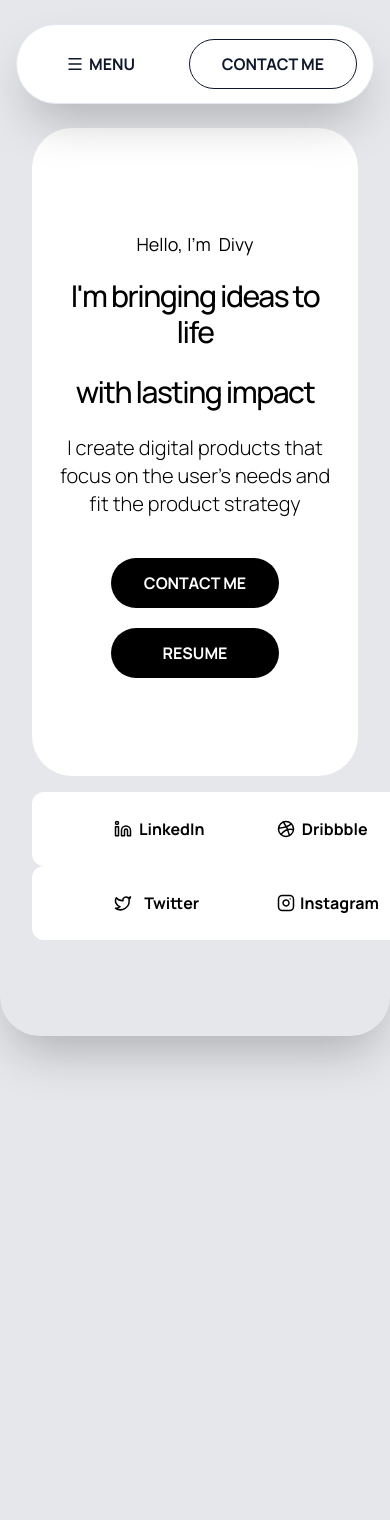
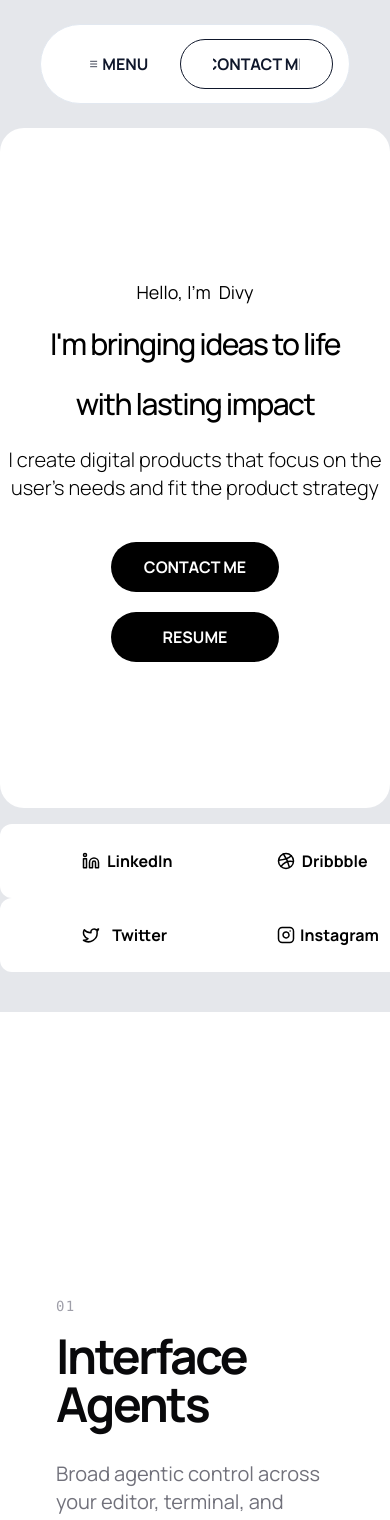
Before and after one commit to Divygupta208/Portfolio, a React (Vite) app: page / in a window 390 px wide. Shown: the top 1520 px of the page. Built offline with nearby package versions, Linux system fonts and the light colour scheme.

Commit message:
feat/hero section /my works section

```diff
--- a/src/components/home/HeroSection.tsx
+++ b/src/components/home/HeroSection.tsx
@@ -58,13 +58,13 @@ const Hero = () => {
   ];
 
   return (
-    <section className="min-h-screen w-full bg-[#E5E7EB] p-4 md:p-6 flex flex-col gap-4">
+    <section className="min-h-screen w-full bg-[#E5E7EB] flex flex-col gap-4">
       {/* Main Hero Card */}
       <motion.div
         variants={containerVariants}
         initial="hidden"
         animate="visible"
-        className="grow max-w-6xl bg-[white] rounded-[40px] flex flex-col items-center justify-center text-center px-6"
+        className="grow max-w-6xl bg-[white] rounded-3xl flex flex-col items-center justify-center text-center"
       >
         <div className="flex gap-2">
           <TextAnimation
--- a/src/components/home/SelectedWorks.tsx
+++ b/src/components/home/SelectedWorks.tsx
@@ -0,0 +1,182 @@
+import React, { useEffect, useRef, useState } from "react";
+import {
+    motion,
+    AnimatePresence,
+    useScroll,
+    useTransform,
+    useSpring,
+} from "framer-motion";
+
+const sections = [
+    {
+        id: 1,
+        title: "Interface Agents",
+        description:
+            "Broad agentic control across your editor, terminal, and browser for powerful development workflows.",
+        image:
+            "https://images.unsplash.com/photo-1485827404703-89b55fcc595e?q=80&w=2070&auto=format&fit=crop",
+    },
+    {
+        id: 2,
+        title: "First Experience",
+        description:
+            "Multiple agents at the same time, across any project, from one central mission control view.",
+        image:
+            "https://images.unsplash.com/photo-1550745165-9bc0b252726f?q=80&w=2070&auto=format&fit=crop",
+    },
+    {
+        id: 3,
+        title: "Built for Developers",
+        description:
+            "Antigravity is built for user trust, whether you are a professional developer or a hobbyist.",
+        image:
+            "https://images.unsplash.com/photo-1555066931-4365d14bab8c?q=80&w=2070&auto=format&fit=crop",
+    },
+];
+
+const SelectedWorks = () => {
+    const [activeIndex, setActiveIndex] = useState(0);
+    const containerRef = useRef<HTMLDivElement>(null);
+
+    /** Track scroll of entire section */
+    const { scrollYProgress } = useScroll({
+        target: containerRef,
+        offset: ["start end", "end start"],
+    });
+
+    /** Smooth physics */
+    const smoothProgress = useSpring(scrollYProgress, {
+        stiffness: 100,
+        damping: 30,
+    });
+
+    /**
+     * 🔥 PARALLAX ONLY DURING ENTRY
+     * 0 → 1 while section is entering viewport
+     * Then frozen
+     */
+    const parallaxProgress = useTransform(smoothProgress, [0, 0.25], [0, 1]);
+    const clampedProgress = useTransform(parallaxProgress, (v) =>
+        Math.min(v, 1)
+    );
+
+    /** CONTAINER PARALLAX (stops when sticky) */
+    const containerY = useTransform(
+        clampedProgress,
+        [0, 1],
+        ["40%", "0%"]
+    );
+
+    /** IMAGE MICRO PARALLAX (also stops) */
+    const imageY = useTransform(
+        clampedProgress,
+        [0, 1],
+        ["-50%", "0%"]
+    );
+
+    return (
+        <div
+            ref={containerRef}
+            className="relative bg-white"
+            style={{ minHeight: "300vh" }}
+        >
+            <div className="flex flex-col md:flex-row bg-white px-4 items-start max-w-7xl mx-auto">
+
+                {/* LEFT SIDE: TEXT CONTENT */}
+                <div className="w-full md:w-1/2 relative">
+                    {sections.map((section, index) => (
+                        <ContentSection
+                            key={section.id}
+                            index={index}
+                            section={section}
+                            onInView={() => setActiveIndex(index)}
+                        />
+                    ))}
+                </div>
+
+                {/* RIGHT SIDE: STICKY AREA */}
+                <div className="w-full md:w-1/2 h-screen sticky top-0 flex items-center justify-center p-6 overflow-hidden">
+
+                    {/* THE PARALLAX CONTAINER */}
+                    <motion.div
+                        style={{ y: containerY }}
+                        className="relative w-full h-[70vh] md:h-[80vh] overflow-hidden rounded-[40px] bg-zinc-100 border border-zinc-200/50 shadow-2xl will-change-transform"
+                    >
+                        <AnimatePresence mode="wait">
+                            <motion.div
+                                key={activeIndex}
+                                initial={{ opacity: 0 }}
+                                animate={{ opacity: 1 }}
+                                exit={{ opacity: 0 }}
+                                transition={{ duration: 0.5, ease: "easeInOut" }}
+                                className="absolute inset-0 w-full h-full"
+                            >
+                                <motion.img
+                                    src={sections[activeIndex].image}
+                                    alt=""
+                                    style={{
+                                        y: imageY,
+                                        scale: 1.3, // ensures no edge gaps
+                                    }}
+                                    className="w-full h-full object-cover will-change-transform"
+                                />
+                            </motion.div>
+                        </AnimatePresence>
+
+                        {/* Glass overlay */}
+                        <div className="absolute inset-0 rounded-[40px] ring-1 ring-inset ring-black/10 pointer-events-none" />
+                    </motion.div>
+                </div>
+            </div>
+        </div>
+    );
+};
+
+const ContentSection = ({
+    section,
+    onInView,
+    index,
+}: {
+    section: any;
+    onInView: () => void;
+    index: number;
+}) => {
+    const sectionRef = useRef<HTMLDivElement | null>(null);
+
+    useEffect(() => {
+        const observer = new IntersectionObserver(
+            ([entry]) => {
+                if (entry.isIntersecting) onInView();
+            },
+            { rootMargin: "-45% 0px -45% 0px", threshold: 0 }
+        );
+
+        if (sectionRef.current) observer.observe(sectionRef.current);
+        return () => observer.disconnect();
+    }, [onInView]);
+
+    return (
+        <section
+            ref={sectionRef}
+            className="h-screen flex flex-col justify-center px-10 md:px-20"
+        >
+            <motion.div
+                initial={{ opacity: 0, x: -20 }}
+                whileInView={{ opacity: 1, x: 0 }}
+                transition={{ duration: 0.8, ease: [0.16, 1, 0.3, 1] }}
+            >
+                <span className="text-zinc-400 font-mono text-sm mb-4 block uppercase tracking-widest">
+                    0{index + 1}
+                </span>
+                <h2 className="text-5xl md:text-7xl font-bold mb-8 text-zinc-950 tracking-tighter">
+                    {section.title}
+                </h2>
+                <p className="text-xl text-zinc-500 max-w-md">
+                    {section.description}
+                </p>
+            </motion.div>
+        </section>
+    );
+};
+
+export default SelectedWorks;
--- a/src/components/layout/Footer.tsx
+++ b/src/components/layout/Footer.tsx
@@ -2,9 +2,32 @@
 
 import TextAnimation from "../ui/TextAnimation";
 import { Linkedin, Dribbble, Twitter, Instagram, ArrowUp } from "lucide-react";
+import { useEffect, useState } from "react";
 
 const Footer = () => {
   const currentYear = new Date().getFullYear();
+  const [isFooterVisible, setIsFooterVisible] = useState(false);
+
+  useEffect(() => {
+    const handleScroll = () => {
+      // Calculate how far down the user has scrolled
+      const scrollPosition = window.scrollY + window.innerHeight;
+      // The total height of the document
+      const documentHeight = document.documentElement.scrollHeight;
+      // Threshold: When the user is within 50px (or slightly more) of the bottom.
+      // Since footer is fixed and revealed by body margin, checking against total document height
+      // minus a small buffer works well.
+      if (documentHeight - scrollPosition < 100) {
+        setIsFooterVisible(true);
+      }
+    };
+
+    window.addEventListener("scroll", handleScroll);
+    // Trigger once on mount just in case we start at the bottom
+    handleScroll();
+
+    return () => window.removeEventListener("scroll", handleScroll);
+  }, []);
 
   const socialLinks = [
     { name: "LinkedIn", icon: <Linkedin size={18} /> },
@@ -28,30 +51,47 @@ const Footer = () => {
       <div className="w-full max-w-6xl h-full flex flex-col gap-4 px-10">
 
         {/* Main Content Card */}
-        <div className="flex-grow bg-black rounded-[40px] text-white flex flex-col items-center justify-center relative overflow-hidden px-6">
+        <div className="flex-grow bg-black rounded-[40px] text-white flex flex-col items-center justify-center relative overflow-hidden px-6 mt-20">
           <div className="text-center mb-12 flex flex-col items-center">
             <div className="flex flex-row gap-3 justify-center items-center flex-wrap">
               <TextAnimation
                 text="Ready to"
                 variant="wordUp"
-              delay={0.5}
+                delay={0.3}
+                duration={0.6}
+                staggerDuration={0.08}
+                trigger={isFooterVisible}
                 className="text-4xl md:text-5xl lg:text-6xl font-medium mb-4 justify-center"
               />
               <TextAnimation
                 text="collaborate?"
                 variant="wordUp"
-              delay={0.75}
+                delay={0.5}
+                duration={0.6}
+
+                trigger={isFooterVisible}
                 className="text-4xl md:text-5xl lg:text-6xl font-medium mb-4 justify-center"
               />
             </div>
-            <p className="text-zinc-400 text-lg md:text-xl font-medium">
-              Let's drop your ideas here
-            </p>
+            <TextAnimation
+              text="Let's drop your ideas here"
+              variant="allUp"
+              delay={1}
+              trigger={isFooterVisible}
+              className="text-xl font-medium mb-4 justify-center"
+            />
+
             <a
-              href="mailto:amrdn.lab@gmail.com"
+              href="mailto:divygupta208@gmail.com"
               className="text-2xl md:text-4xl font-bold underline underline-offset-8 mt-6 block hover:text-blue-400 transition-colors"
             >
-              divygupta208@gmail.com
+              <TextAnimation
+                text="Mail Me"
+                variant="allUp"
+                delay={1}
+                trigger={isFooterVisible}
+                className="text-3xl font-medium mb-4 justify-center"
+              />
             </a>
           </div>
 
@@ -62,22 +102,39 @@ const Footer = () => {
                 href="#"
                 className="text-lg font-bold p-5 hover:text-zinc-400 transition-colors uppercase tracking-widest text-sm"
               >
-                {link}
+                <TextAnimation
+                  text={link}
+                  variant="allUp"
+                  delay={1}
+                  trigger={isFooterVisible}
+                  className="text-xl font-medium mb-4 justify-center"
+                />
               </a>
             ))}
           </nav>
 
           {/* Footer Bottom Info */}
           <div className="absolute bottom-10 w-full px-10 flex justify-between items-center text-zinc-500 text-xs font-bold uppercase tracking-widest">
-            <p>©{currentYear} - All rights reserved</p>
+
+            <TextAnimation
+              text={`©${currentYear} - All rights reserved`}
+              variant="allUp"
+              delay={1}
+              trigger={isFooterVisible}
+              className="text-sm font-medium mb-4 justify-center"
+            />
             <button
               onClick={scrollToTop}
-              className="flex items-center gap-2 group hover:text-white transition-colors"
+              className="flex items-center justify-center gap-2 group hover:text-white transition-colors"
             >
-              Back to Top
-              <div className="w-8 h-8 rounded-full border border-zinc-700 flex items-center justify-center group-hover:bg-white group-hover:text-black transition-all">
-                <ArrowUp size={14} />
-              </div>
+              <TextAnimation
+                text="Back To Top"
+                variant="allUp"
+                delay={1}
+                trigger={isFooterVisible}
+                className="text-sm font-medium mb-4 justify-center"
+              />
+
             </button>
           </div>
         </div>
--- a/src/components/layout/Header.tsx
+++ b/src/components/layout/Header.tsx
@@ -24,10 +24,10 @@ const Header: React.FC = () => {
 
   return (
     <header
-      className="fixed top-6 left-0 right-0 z-50 flex justify-center px-4"
+      className="fixed top-6 left-0 right-0 z-50 flex justify-center px-10 max-w-6xl mx-auto"
       style={{ viewTransitionName: "site-header" } as React.CSSProperties}
     >
-      <nav className="relative w-full max-w-5xl bg-white dark:bg-slate-900/80 backdrop-blur-md border border-slate-200 dark:border-slate-800 h-20 rounded-full flex items-center justify-between px-4 shadow-2xl transition-all duration-500">
+      <nav className="relative w-full bg-white dark:bg-slate-900/80 backdrop-blur-md border border-slate-200 dark:border-slate-800 h-20 rounded-full flex items-center justify-between px-4 transition-all duration-500">
         {/* Left: Menu Toggle */}
         <RollingButton
           mainText="MENU"
--- a/src/components/ui/TextAnimation.tsx
+++ b/src/components/ui/TextAnimation.tsx
@@ -7,6 +7,10 @@ interface TextAnimationProps {
   variant?: "wordUp" | "wordRight" | "allUp";
   className?: string;
   delay?: number;
+  trigger?: boolean;
+  staggerDuration?: number;
+  duration?: number;
+  once?: boolean;
 }
 
 const TextAnimation: React.FC<TextAnimationProps> = ({
@@ -14,6 +18,10 @@ const TextAnimation: React.FC<TextAnimationProps> = ({
   variant = "wordUp",
   className,
   delay = 0,
+  trigger,
+  staggerDuration,
+  duration,
+  once = true,
 }) => {
   const words = text.split(" ");
 
@@ -23,7 +31,7 @@ const TextAnimation: React.FC<TextAnimationProps> = ({
     visible: {
       opacity: 1,
       transition: {
-        staggerChildren: variant === "allUp" ? 0 : 0.06,
+        staggerChildren: staggerDuration !== undefined ? staggerDuration : (variant === "allUp" ? 0 : 0.06),
         delayChildren: delay,
       },
     },
@@ -37,7 +45,7 @@ const TextAnimation: React.FC<TextAnimationProps> = ({
       visible: {
         y: 0,
         opacity: 1,
-        transition: { duration: 0.4, ease: "easeInOut" },
+        transition: { duration: duration ?? 0.4, ease: "easeInOut" },
       },
     },
     wordRight: {
@@ -45,7 +53,7 @@ const TextAnimation: React.FC<TextAnimationProps> = ({
       visible: {
         x: 0,
         opacity: 1,
-        transition: { duration: 0.6, ease: "easeOut" },
+        transition: { duration: duration ?? 0.6, ease: "easeOut" },
       },
     },
     allUp: {
@@ -53,7 +61,7 @@ const TextAnimation: React.FC<TextAnimationProps> = ({
       visible: {
         y: 0,
         opacity: 1,
-        transition: { duration: 0.9, ease: "easeInOut" },
+        transition: { duration: duration ?? 0.9, ease: "easeInOut" },
       },
     },
   };
@@ -62,8 +70,11 @@ const TextAnimation: React.FC<TextAnimationProps> = ({
     <motion.div
       variants={containerVariants}
       initial="hidden"
-      whileInView="visible"
-      viewport={{ once: true }}
+      // If trigger is provided, use it to control state.
+      // If trigger is undefined, fall back to "whileInView" behavior.
+      animate={trigger !== undefined ? (trigger ? "visible" : "hidden") : undefined}
+      whileInView={trigger === undefined ? "visible" : undefined}
+      viewport={{ once }}
       className={cn("flex flex-wrap gap-x-[0.25em]", className)}
     >
       {variant === "allUp" ? (
--- a/src/pages/HomePage.tsx
+++ b/src/pages/HomePage.tsx
@@ -1,10 +1,12 @@
 import React from "react";
 import Hero from "../components/home/HeroSection";
+import SelectedWorks from "../components/home/SelectedWorks";
 
 const HomePage = () => {
   return (
-    <div>
+    <div className="space-y-10">
       <Hero />
+      <SelectedWorks />
     </div>
   );
 };
--- a/src/pages/Layout.tsx
+++ b/src/pages/Layout.tsx
@@ -22,7 +22,7 @@ const Layout: React.FC = () => {
         <Header />
 
         {/* Main Content Area */}
-        <main className="grow pt-28 pb-20 px-4 max-w-7xl mx-auto min-h-screen">
+        <main className="grow pt-32 pb-20 max-w-7xl mx-auto min-h-screen">
           <Outlet />
         </main>
       </div>
```
Lines whose indentation alone changed are shown as unchanged.
